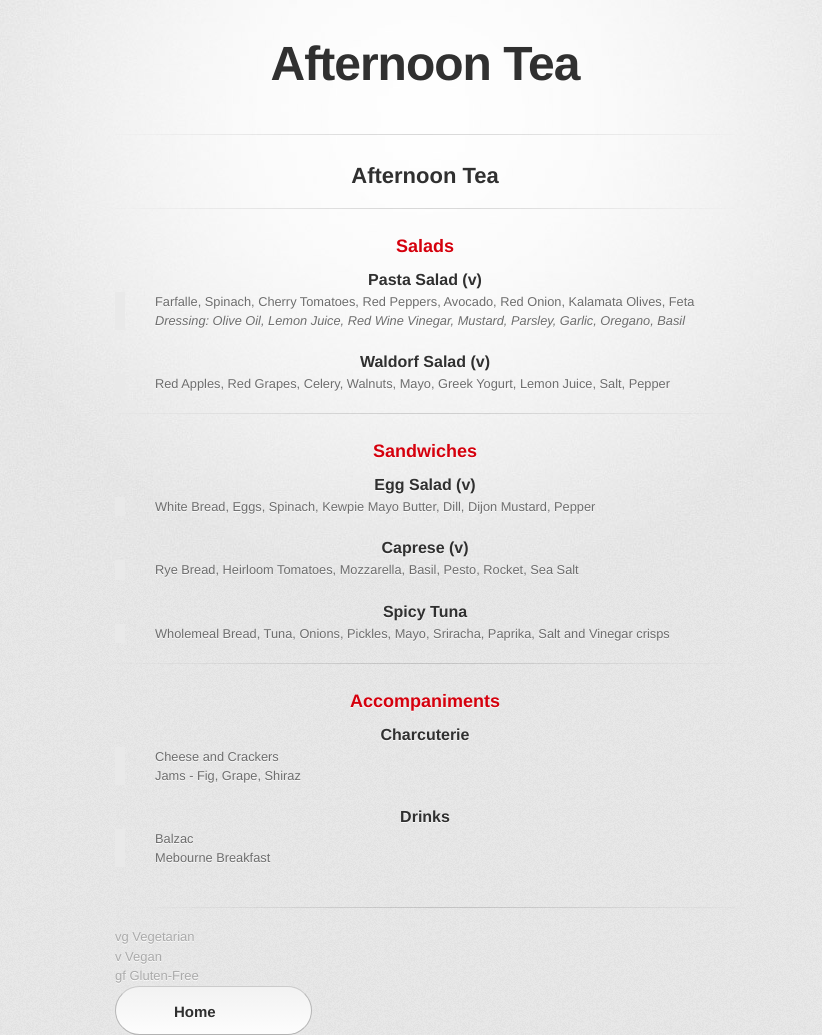
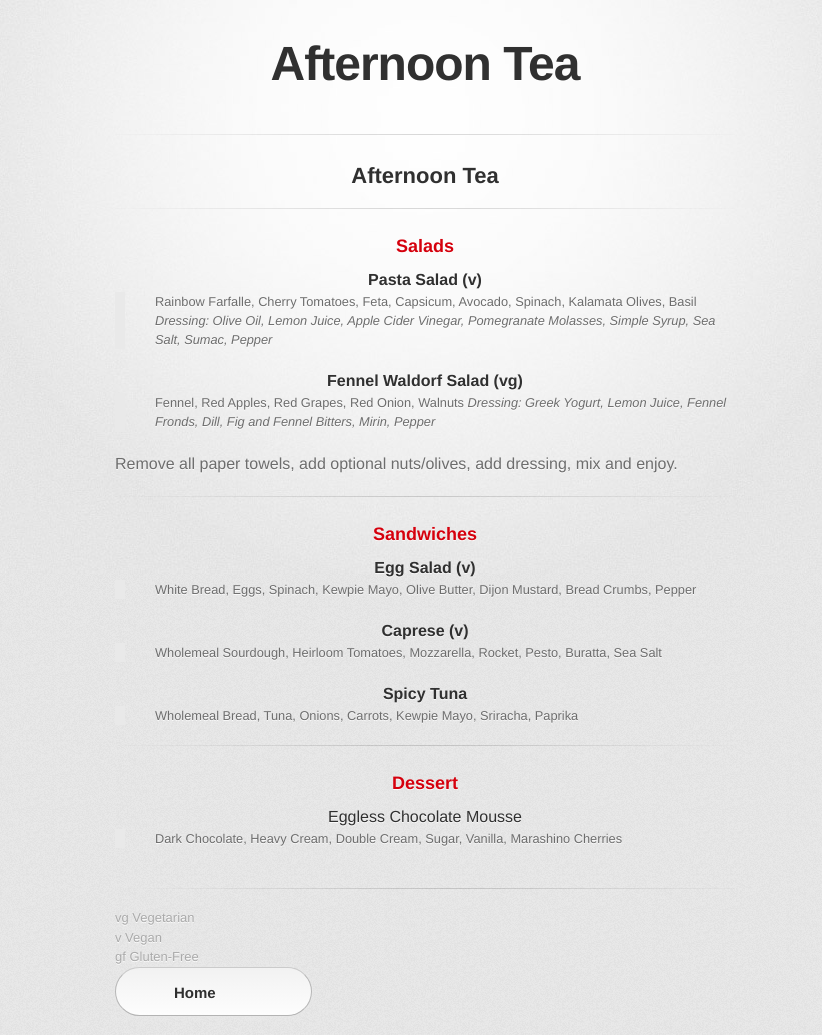
Before and after one commit to jliyanage/markdown_menus, a Jekyll site: the page built from markdown_menus/afternoon_tea.md, in a window 1280 px wide. Shown: the whole page, without its empty margins (215-1037 px from the left). Built offline with Jekyll 4.4.1, drawn with Linux system fonts in a browser that asks for light colours; some web fonts are replaced; our own code applies the rules of GitHub Pages for plain Markdown files.

Commit message:
Re-jig Arvo tea

```diff
--- a/markdown_menus/afternoon_tea.md
+++ b/markdown_menus/afternoon_tea.md
@@ -9,33 +12,29 @@ layout: menu
 ### Salads
 
 #### Pasta Salad (v)
-> Farfalle, Spinach, Cherry Tomatoes, Red Peppers, Avocado, Red Onion, Kalamata Olives, Feta
-_Dressing: Olive Oil, Lemon Juice, Red Wine Vinegar, Mustard, Parsley, Garlic, Oregano, Basil_
+> Rainbow Farfalle, Cherry Tomatoes, Feta, Capsicum, Avocado, Spinach, Kalamata Olives, Basil
+_Dressing: Olive Oil, Lemon Juice, Apple Cider Vinegar, Pomegranate Molasses, Simple Syrup, Sea Salt, Sumac, Pepper_
 
-#### Waldorf Salad (v)
-> Red Apples, Red Grapes, Celery, Walnuts, Mayo, Greek Yogurt, Lemon Juice, Salt, Pepper
+#### Fennel Waldorf Salad (vg)
+> Fennel, Red Apples, Red Grapes, Red Onion, Walnuts
+_Dressing: Greek Yogurt, Lemon Juice, Fennel Fronds, Dill, Fig and Fennel Bitters, Mirin, Pepper_
+
+Remove all paper towels, add optional nuts/olives, add dressing, mix and enjoy.
 
 ***
 ### Sandwiches
 
 #### Egg Salad (v)
-> White Bread, Eggs, Spinach, Kewpie Mayo Butter, Dill, Dijon Mustard, Pepper
+> White Bread, Eggs, Spinach, Kewpie Mayo, Olive Butter, Dijon Mustard, Bread Crumbs, Pepper
 
 #### Caprese (v)
-> Rye Bread, Heirloom Tomatoes, Mozzarella, Basil, Pesto, Rocket, Sea Salt
+> Wholemeal Sourdough, Heirloom Tomatoes, Mozzarella, Rocket, Pesto, Buratta, Sea Salt
 
 #### Spicy Tuna
-> Wholemeal Bread, Tuna, Onions, Pickles, Mayo, Sriracha, Paprika, Salt and Vinegar crisps
+> Wholemeal Bread, Tuna, Onions, Carrots, Kewpie Mayo, Sriracha, Paprika
 
 ***
-### Accompaniments
+### Dessert
 
-#### Charcuterie
-
-> Cheese and Crackers
-Jams - Fig, Grape, Shiraz
-
-#### Drinks
-
->Balzac
-Mebourne Breakfast
+##### Eggless Chocolate Mousse
+> Dark Chocolate, Heavy Cream, Double Cream, Sugar, Vanilla, Marashino Cherries
```
Also changed, not shown: other parts of markdown_menus/afternoon_tea.md (+3 -0 lines).
